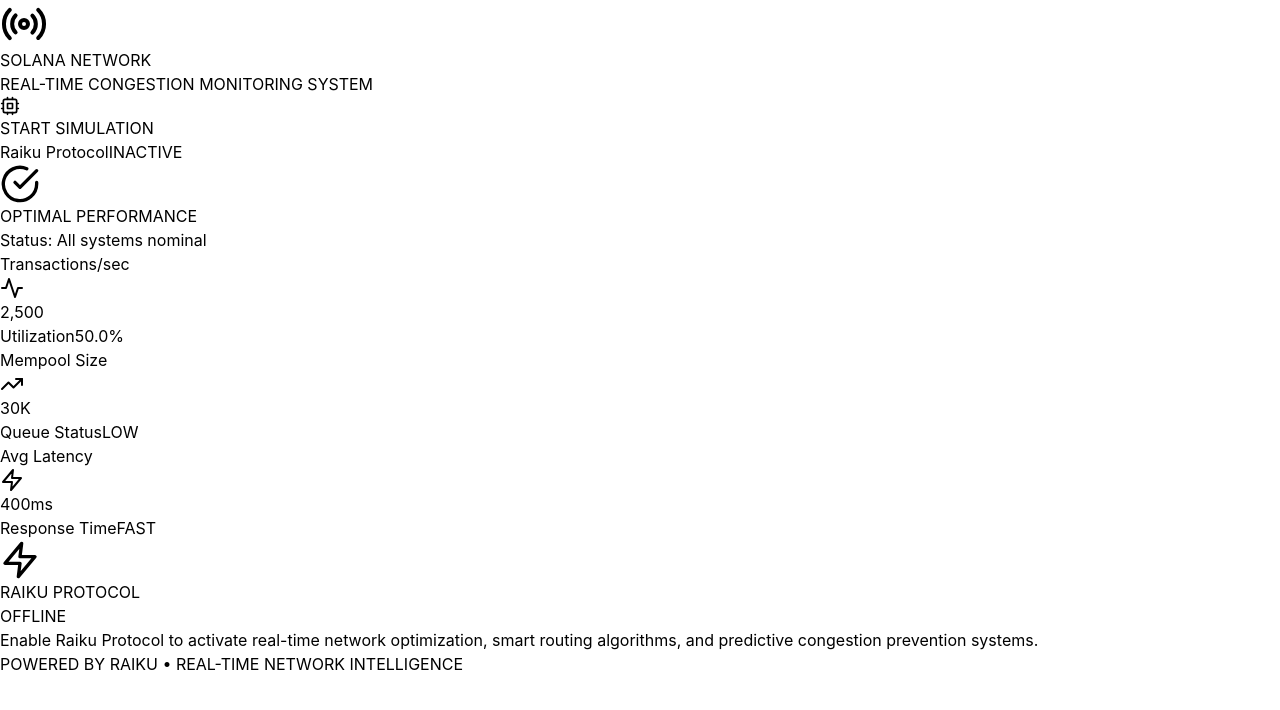
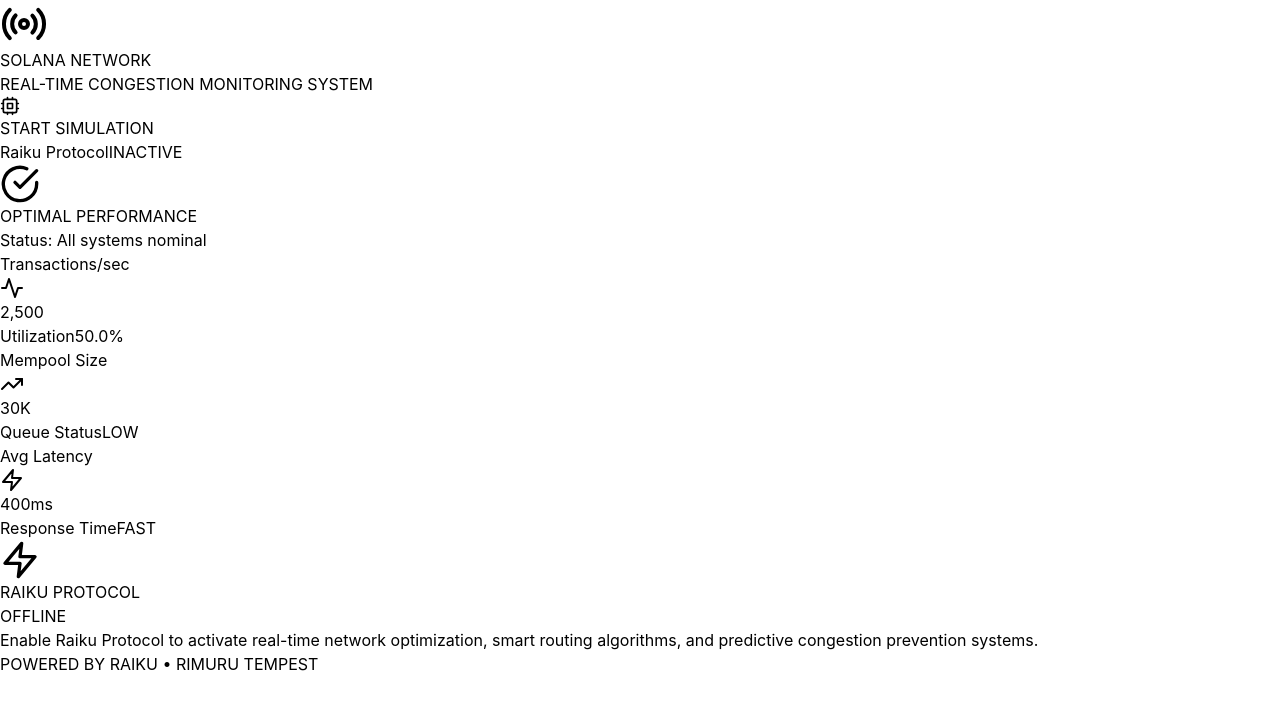
Before and after one commit to festusfrankzin/raiku-congestion-simulator, a React (Vite) app in the folder Raiku/: page / in a window 1280 px wide. Shown: the top 710 px of the page. Built offline with nearby package versions, Linux system fonts and the light colour scheme.

Commit message:
Update app.jsx

```diff
--- a/Raiku/src/app.jsx
+++ b/Raiku/src/app.jsx
@@ -393,7 +393,7 @@
 
           <div className="mt-8 text-center">
             <p className="text-gray-600 font-mono text-xs tracking-wider">
-              POWERED BY RAIKU • REAL-TIME NETWORK INTELLIGENCE
+              POWERED BY RAIKU • RIMURU TEMPEST
             </p>
           </div>
         </div>
```
